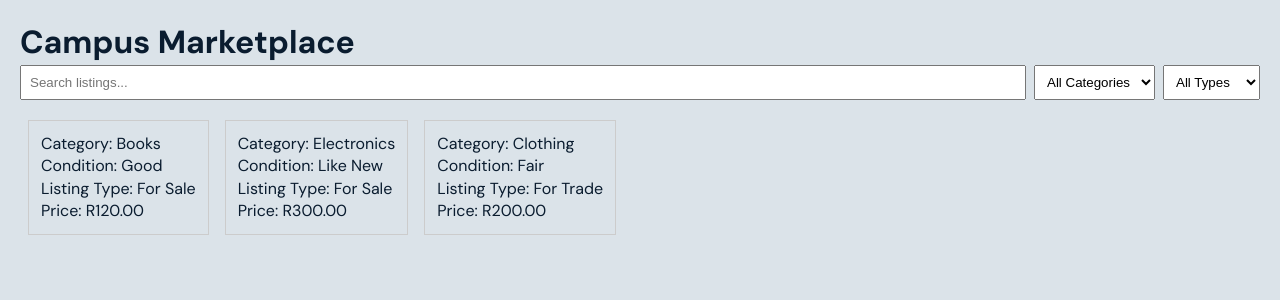
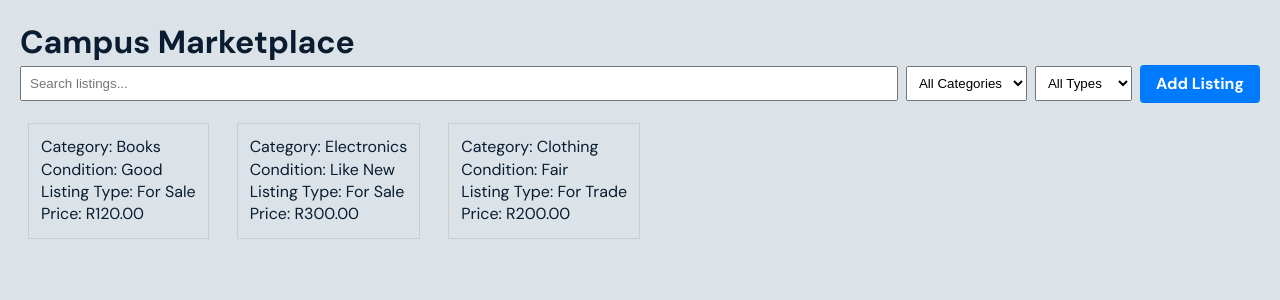
Before and after one commit to Kgethego-M/campusmarket-place, a React (Vite) app: page /view-listing in a window 1280 px wide. Shown: the top 300 px of the page. Built offline with nearby package versions, Linux system fonts and the light colour scheme; no server answers.

Commit message:
Fix: add the buttons for navigating to viewlist

```diff
--- a/src/App.jsx
+++ b/src/App.jsx
@@ -1,10 +1,16 @@
 // src/App.jsx
-import React from 'react';
-import { BrowserRouter, Routes, Route, Navigate, useNavigate } from 'react-router-dom';
+import React, { useState, useEffect } from 'react';
+import {
+  BrowserRouter,
+  Routes,
+  Route,
+  Navigate,
+  useNavigate
+} from 'react-router-dom';
 import { onAuthStateChanged } from 'firebase/auth';
 import { doc, getDoc } from 'firebase/firestore';
-import { useState, useEffect } from 'react';
 import { auth, db } from './firebase';
+
 import AdminUsers from './pages/AdminUsers';
 import AccessDenied from './components/AccessDenied';
 import ViewListing from './pages/ViewListing';
@@ -13,6 +19,7 @@ import LandingPage from './components/LandingPage';
 import LoginForm from './components/LoginForm';
 import SignupForm from './components/SignupForm';
 import Dashboard from './components/Dashboard';
+import MockCreateListing from './components/MockCreateListing';
 
 // Protects routes based on role
 function ProtectedRoute({ children, allowedRoles }) {
@@ -27,23 +34,47 @@ function ProtectedRoute({ children, allowedRoles }) {
         setLoading(false);
         return;
       }
+
       setIsLoggedIn(true);
+
       try {
         const userSnap = await getDoc(doc(db, 'users', user.uid));
-        if (!userSnap.exists()) { setLoading(false); return; }
+
+        if (!userSnap.exists()) {
+          setLoading(false);
+          return;
+        }
+
         const userData = userSnap.data();
         setAccessGranted(allowedRoles.includes(userData.role));
       } catch (e) {
         console.error(e);
       }
+
       setLoading(false);
     });
+
     return () => unsubscribe();
   }, [allowedRoles]);
 
-  if (loading) return <div style={{ display: 'flex', justifyContent: 'center', alignItems: 'center', minHeight: '100vh' }}>Checking permissions...</div>;
+  if (loading) {
+    return (
+      <div
+        style={{
+          display: 'flex',
+          justifyContent: 'center',
+          alignItems: 'center',
+          minHeight: '100vh'
+        }}
+      >
+        Checking permissions...
+      </div>
+    );
+  }
+
   if (!isLoggedIn) return <Navigate to="/login" />;
   if (!accessGranted) return <AccessDenied />;
+
   return children;
 }
 
@@ -54,12 +85,23 @@ function LandingPageWrapper() {
 
 function LoginWrapper() {
   const navigate = useNavigate();
+
   return (
-    <div style={{ display: 'flex', justifyContent: 'center', alignItems: 'center', minHeight: '100vh' }}>
+    <div
+      style={{
+        display: 'flex',
+        justifyContent: 'center',
+        alignItems: 'center',
+        minHeight: '100vh'
+      }}
+    >
       <LoginForm
         onSwitchToSignup={() => navigate('/signup')}
         onLoginSuccess={(userData) => {
-          if (userData.userType === 'admin' || userData.role === 'admin') {
+          if (
+            userData.userType === 'admin' ||
+            userData.role === 'admin'
+          ) {
             navigate('/admin/users');
           } else {
             navigate('/view-listing');
@@ -72,8 +114,16 @@ function LoginWrapper() {
 
 function SignupWrapper() {
   const navigate = useNavigate();
+
   return (
-    <div style={{ display: 'flex', justifyContent: 'center', alignItems: 'center', minHeight: '100vh' }}>
+    <div
+      style={{
+        display: 'flex',
+        justifyContent: 'center',
+        alignItems: 'center',
+        minHeight: '100vh'
+      }}
+    >
       <SignupForm
         onSwitchToLogin={() => navigate('/login')}
         onSignupSuccess={() => navigate('/view-listing')}
@@ -91,15 +141,20 @@ function App() {
         <Route path="/signup" element={<SignupWrapper />} />
         <Route path="/dashboard" element={<Dashboard />} />
         <Route path="/view-listing" element={<ViewListing />} />
+        <Route
+          path="/create-listing"
+          element={<MockCreateListing />}
+        />
         <Route path="/edit-listing/:id" element={<EditListing />} />
         <Route path="/access-denied" element={<AccessDenied />} />
-
-        {/* Protected admin route */}
-        <Route path="/admin/users" element={
-          <ProtectedRoute allowedRoles={['admin']}>
-            <AdminUsers />
-          </ProtectedRoute>
-        } />
+        <Route
+          path="/admin/users"
+          element={
+            <ProtectedRoute allowedRoles={['admin']}>
+              <AdminUsers />
+            </ProtectedRoute>
+          }
+        />
       </Routes>
     </BrowserRouter>
   );
--- a/src/pages/ViewListing.jsx
+++ b/src/pages/ViewListing.jsx
@@ -1,5 +1,6 @@
 // src/pages/ViewListing.jsx
 import React, { useEffect, useState } from "react";
+import { Link } from "react-router-dom";
 import { mockListings } from "../mockData.js";
 import ListingCard from "../components/ListingCard.jsx";
 
@@ -8,7 +9,7 @@ export default function ViewListing() {
   const [loading, setLoading] = useState(true);
   const [searchTerm, setSearchTerm] = useState("");
   const [filterCategory, setFilterCategory] = useState("all");
-  const [filterType, setFilterType] = useState("all"); // NEW state for type filter
+  const [filterType, setFilterType] = useState("all");
 
   useEffect(() => {
     setListings(mockListings);
@@ -17,6 +18,7 @@ export default function ViewListing() {
 
   const filteredListings = listings.filter((listing) => {
     const q = searchTerm.trim().toLowerCase();
+
     const matchesSearch =
       !q ||
       (listing.title || "").toLowerCase().includes(q) ||
@@ -35,12 +37,20 @@ export default function ViewListing() {
     <div style={{ padding: 20 }}>
       <h1>Campus Marketplace</h1>
 
-      <div style={{ display: "flex", gap: 8, marginBottom: 12 }}>
+      <div
+        style={{
+          display: "flex",
+          gap: 8,
+          marginBottom: 12,
+          alignItems: "center",
+          flexWrap: "wrap",
+        }}
+      >
         <input
           placeholder="Search listings..."
           value={searchTerm}
           onChange={(e) => setSearchTerm(e.target.value)}
-          style={{ flex: 1, padding: 8 }}
+          style={{ flex: 1, padding: 8, minWidth: "200px" }}
         />
 
         {/* Category filter */}
@@ -65,6 +75,21 @@ export default function ViewListing() {
           <option value="ForSale">For Sale</option>
           <option value="ForTrade">For Trade</option>
         </select>
+
+        {/* Add Listing button */}
+        <Link
+          to="/create-listing"
+          style={{
+            padding: "8px 16px",
+            backgroundColor: "#007bff",
+            color: "white",
+            textDecoration: "none",
+            borderRadius: "4px",
+            fontWeight: "bold",
+          }}
+        >
+          Add Listing
+        </Link>
       </div>
 
       {loading ? (
@@ -72,7 +97,7 @@ export default function ViewListing() {
       ) : filteredListings.length === 0 ? (
         <p>No listings found.</p>
       ) : (
-        <div style={{ display: "flex", flexWrap: "wrap" }}>
+        <div style={{ display: "flex", flexWrap: "wrap", gap: 12 }}>
           {filteredListings.map((l, i) => (
             <ListingCard key={l.id ?? i} listing={l} />
           ))}
```
